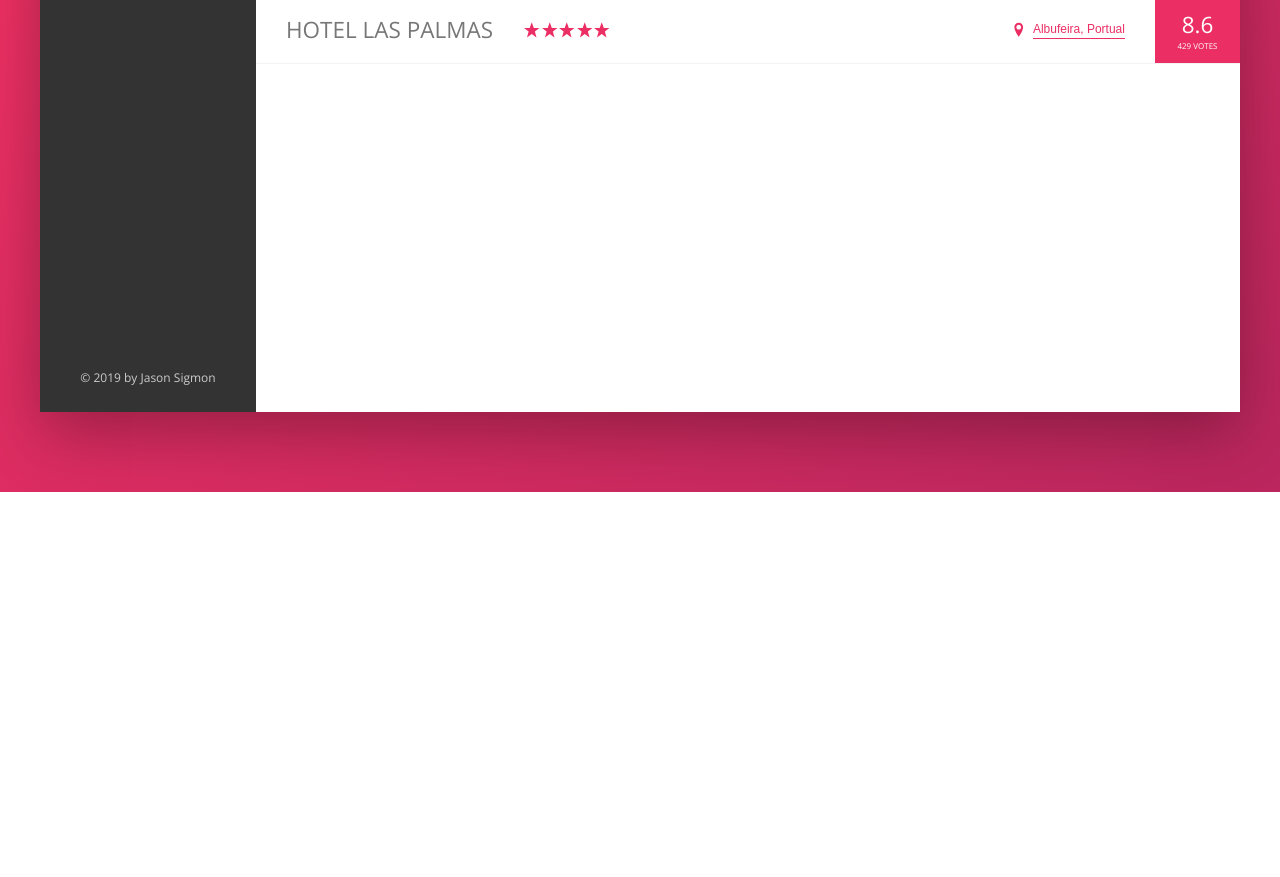
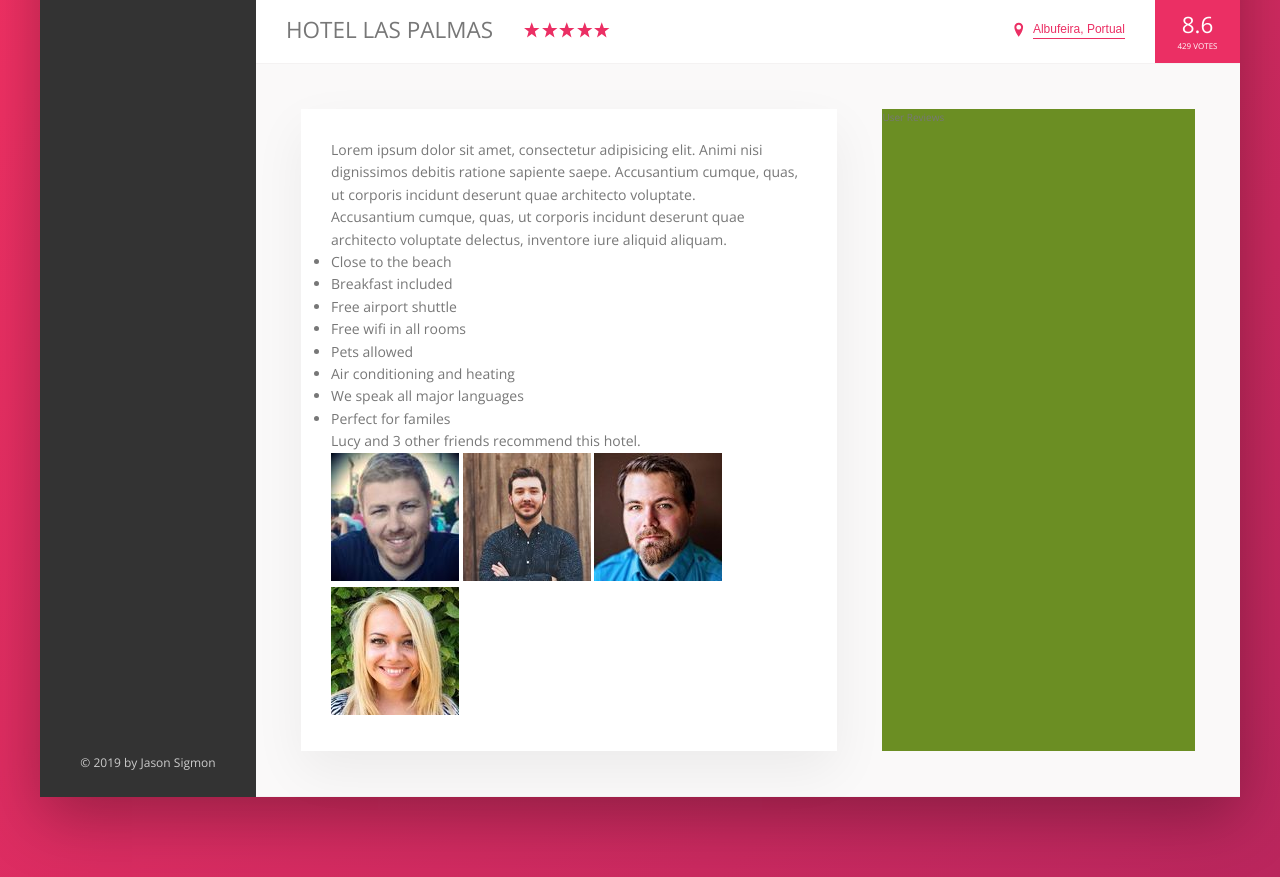
Before and after one commit to jaysig/Trillo, a website: page index.html in a window 1280 px wide. Shown: the part 538-1415 px from the top of the page. Before the commit the page ends 1030 px from the top, so only its background shows below. Drawn offline with nearby package versions, Linux system fonts and the light colour scheme.

Commit message:
Started Description section

```diff
--- a/index.html
+++ b/index.html
@@ -87,6 +87,7 @@
                 </div>
             </nav>
             <main class="hotel-view">
+                <!-- GALLERY -->
                 <div class="gallery">
                     <figure class="gallery__item">
                         <img src="img/hotel-1.jpg" alt="Photo of hotel 1" class="gallery__photo">
@@ -98,7 +99,7 @@
                         <img src="img/hotel-3.jpg" alt="Photo of hotel 3" class="gallery__photo">
                     </figure>
                 </div>
-
+                <!-- OVERVIEW SECTION -->
                 <div class="overview">
                     <h1 class="overview__heading">
                         Hotel Las Palmas
@@ -131,6 +132,45 @@
                         <div class="overview__rating-count">429 votes</div>
                     </div>
                 </div>
+
+                <!-- DETAIL SECTION -->
+                <div class="detail">
+                    <div class="description">
+                        <p class="paragraph">
+                            Lorem ipsum dolor sit amet, consectetur adipisicing elit. Animi nisi dignissimos debitis
+                            ratione sapiente saepe. Accusantium cumque, quas, ut corporis incidunt deserunt quae
+                            architecto voluptate.
+                        </p>
+                        <p class="paragraph">
+                            Accusantium cumque, quas, ut corporis incidunt deserunt quae architecto voluptate delectus,
+                            inventore iure aliquid aliquam.
+                        </p>
+                        <ul class="list">
+                            <li class="list__item">Close to the beach</li>
+                            <li class="list__item">Breakfast included</li>
+                            <li class="list__item">Free airport shuttle</li>
+                            <li class="list__item">Free wifi in all rooms</li>
+                            <li class="list__item">Pets allowed</li>
+                            <li class="list__item">Air conditioning and heating</li>
+                            <li class="list__item">We speak all major languages</li>
+                            <li class="list__item">Perfect for familes</li>
+                        </ul>
+                        <div class="recommend">
+                            <p class="recommend__count">
+                                Lucy and 3 other friends recommend this hotel.
+                            </p>
+                            <div class="recommend__friends">
+                                <img src="img/user-3.jpg" alt="User 3" class="recommend__photo">
+                                <img src="img/user-4.jpg" alt="User 4" class="recommend__photo">
+                                <img src="img/user-5.jpg" alt="User 5" class="recommend__photo">
+                                <img src="img/user-6.jpg" alt="User 6" class="recommend__photo">
+                            </div>
+                        </div>
+                    </div>
+                    <div class="user-reviews">
+                        User Reviews
+                    </div>
+                </div>
             </main>
         </div>
     </div>
--- a/sass/_base.scss
+++ b/sass/_base.scss
@@ -30,6 +30,9 @@ Grey dark 3: #999
     --color-grey-dark-3: #999;
 
     --shadow-dark: 0 2rem 6rem rgba(0, 0, 0, 0.3);
+    --shadow-light: 0 2rem 5rem rgba(0, 0, 0, 0.06);
+
+    --line: 1px solid var(--color-grey-light-2);
 }
 
 * {
--- a/sass/_components.scss
+++ b/sass/_components.scss
@@ -196,7 +196,7 @@
 .overview {
     display: flex;
     align-items: center;
-    border-bottom: 1px solid var(--color-grey-light-2);
+    border-bottom: var(--line);
 
     &__heading {
         font-size: 2.25rem;
--- a/sass/_layout.scss
+++ b/sass/_layout.scss
@@ -11,7 +11,7 @@
     font-size: 1.4rem;
     height: 7rem;
     background-color: #fff;
-    border-bottom: 1px solid var(--color-grey-light-2);
+    border-bottom: var(--line);
 
     display: flex;
     justify-content: space-between;
@@ -35,5 +35,25 @@
 .hotel-view {
     background-color: #fff;
     flex: 1;
-    height: 80rem;
 }
+
+.detail {
+    display: flex;
+    padding: 4.5rem;
+    background-color: var(--color-grey-light-1);
+    border-bottom: var(--line);
+}
+
+.description {
+    font-size: 1.4rem;
+    background-color: #fff;
+    box-shadow: var(--shadow-light);
+    padding: 3rem;
+    flex: 0 0 60%;
+    margin-right: 4.5rem;
+}
+
+.user-reviews {
+    background-color: olivedrab;
+    flex: 1;
+}
```
Also changed, not shown: css/style.css.
